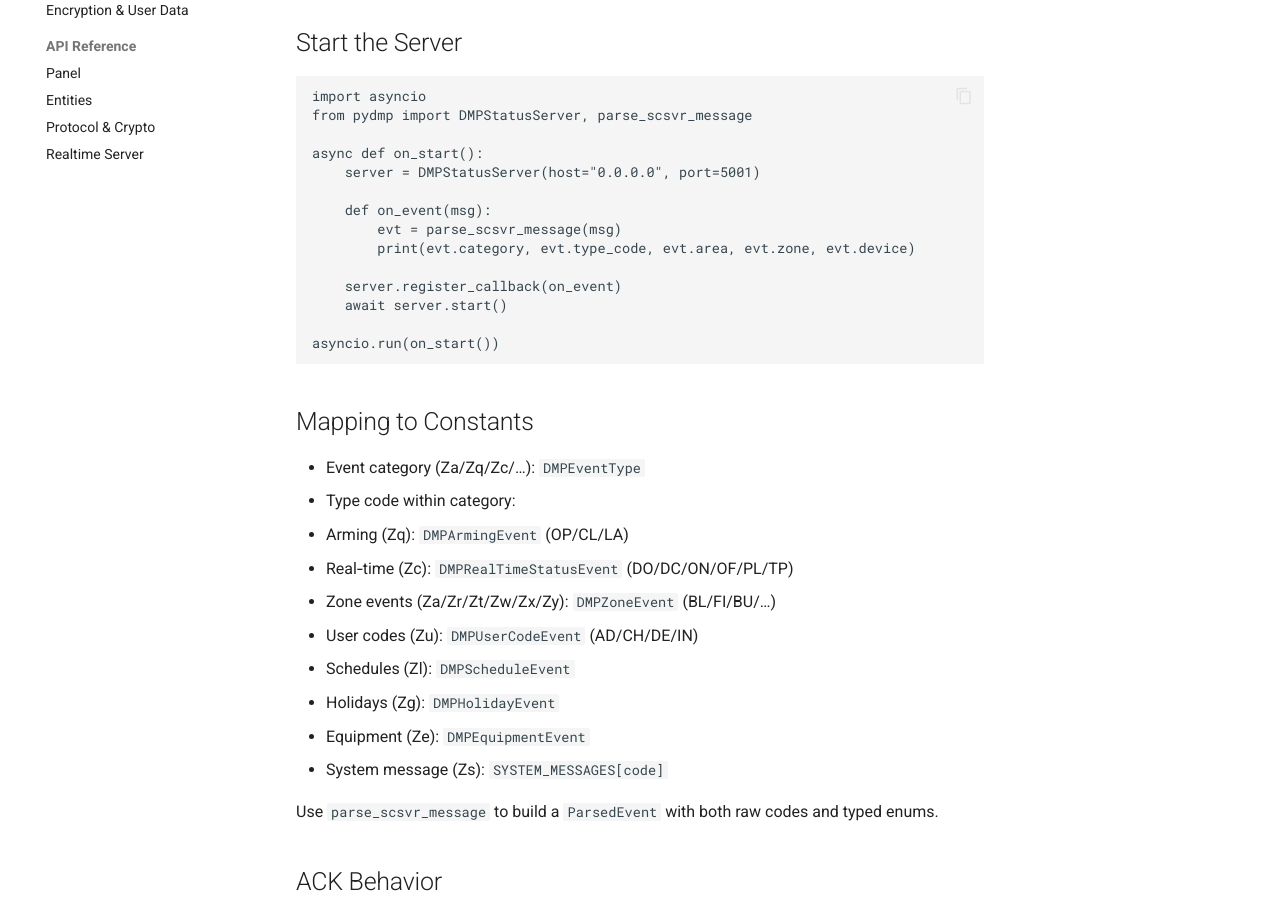
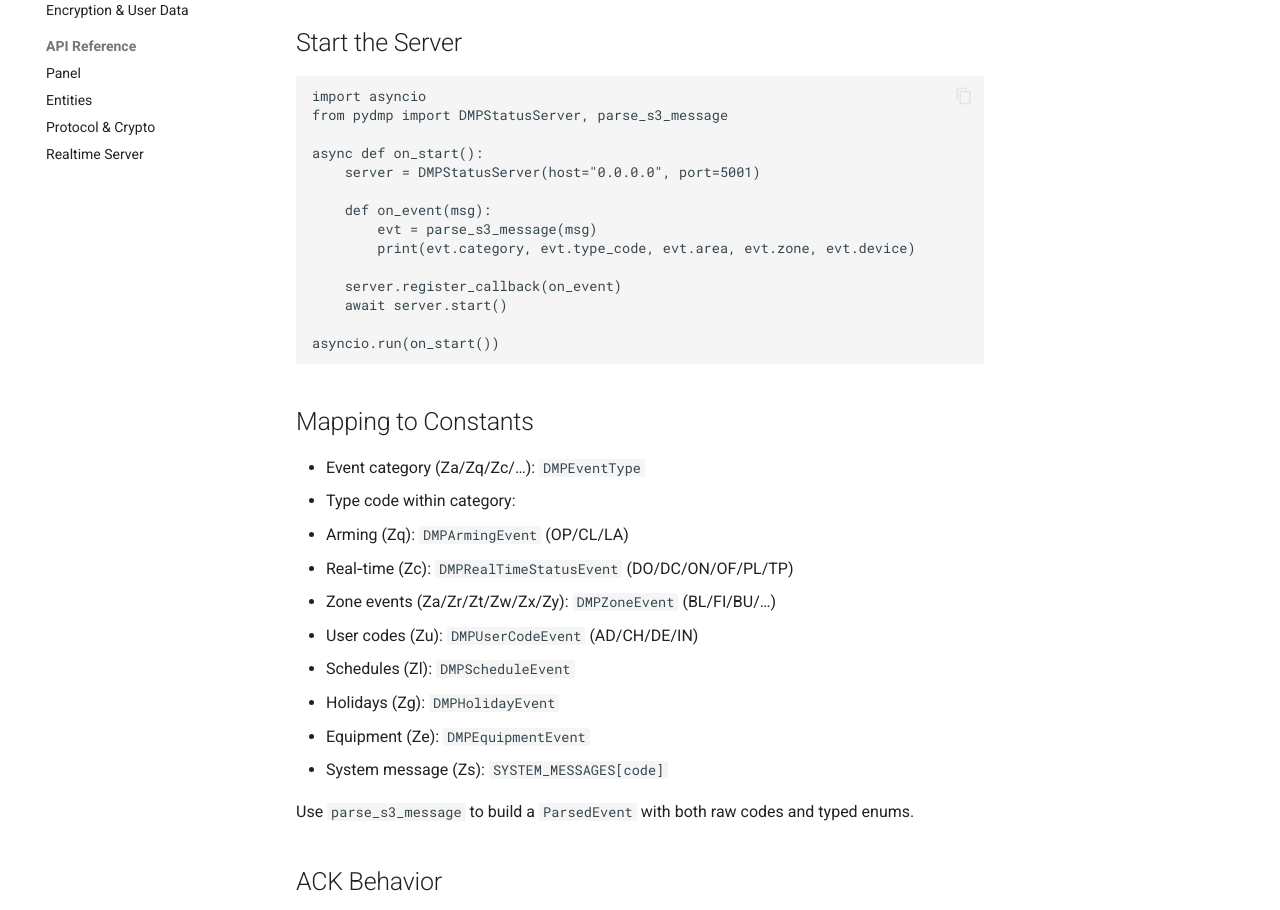
Before and after one commit to amattas/pydmp, an MkDocs documentation site: the page built from docs/guide/realtime-status.md, in a window 1280 px wide and 1400 px high. Shown: the part 271-1181 px from the top of the window. Built offline with MkDocs 1.6.1 and Material for MkDocs 9.7.7, drawn with Linux system fonts in a browser that asks for light colours; comment, search, counter and statistics services are not loaded.

Commit message:
Improvements

````diff
--- a/docs/guide/realtime-status.md
+++ b/docs/guide/realtime-status.md
@@ -6,13 +6,13 @@ PyDMP can run a lightweight TCP server that accepts Serial 3 (S3) Z‑messages p
 
 ```python
 import asyncio
-from pydmp import DMPStatusServer, parse_scsvr_message
+from pydmp import DMPStatusServer, parse_s3_message
 
 async def on_start():
     server = DMPStatusServer(host="0.0.0.0", port=5001)
 
     def on_event(msg):
-        evt = parse_scsvr_message(msg)
+        evt = parse_s3_message(msg)
         print(evt.category, evt.type_code, evt.area, evt.zone, evt.device)
 
     server.register_callback(on_event)
@@ -34,7 +34,7 @@ asyncio.run(on_start())
   - Equipment (Ze): `DMPEquipmentEvent`
   - System message (Zs): `SYSTEM_MESSAGES[code]`
 
-Use `parse_scsvr_message` to build a `ParsedEvent` with both raw codes and typed enums.
+Use `parse_s3_message` to build a `ParsedEvent` with both raw codes and typed enums.
 
 ## ACK Behavior
 
--- a/src/pydmp/__init__.py
+++ b/src/pydmp/__init__.py
@@ -36,7 +36,7 @@ from .panel import DMPPanel
 from .panel_sync import DMPPanelSync
 from .protocol import DMPProtocol
 from .status_server import DMPStatusServer, S3Message
-from .status_parser import ParsedEvent, parse_scsvr_message
+from .status_parser import ParsedEvent, parse_s3_message
 from .zone import Zone, ZoneSync
 
 __version__ = "0.1.0"
@@ -59,7 +59,7 @@ __all__ = [
     "DMPStatusServer",
     "S3Message",
     "ParsedEvent",
-    "parse_scsvr_message",
+    "parse_s3_message",
     "DMPCrypto",
     # Submodules
     "const",
````
Also changed, not shown: README.md (+11 -13 lines), docs/api/status.md (+1 -1 lines), docs/guide/getting-started.md (+2 -2 lines), docs/index.md (+2 -2 lines), 7 other files.
